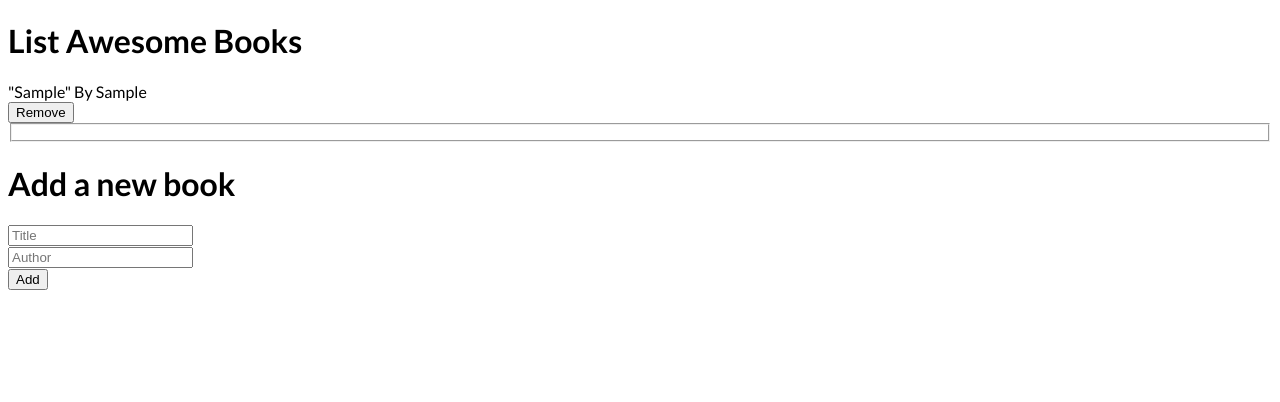
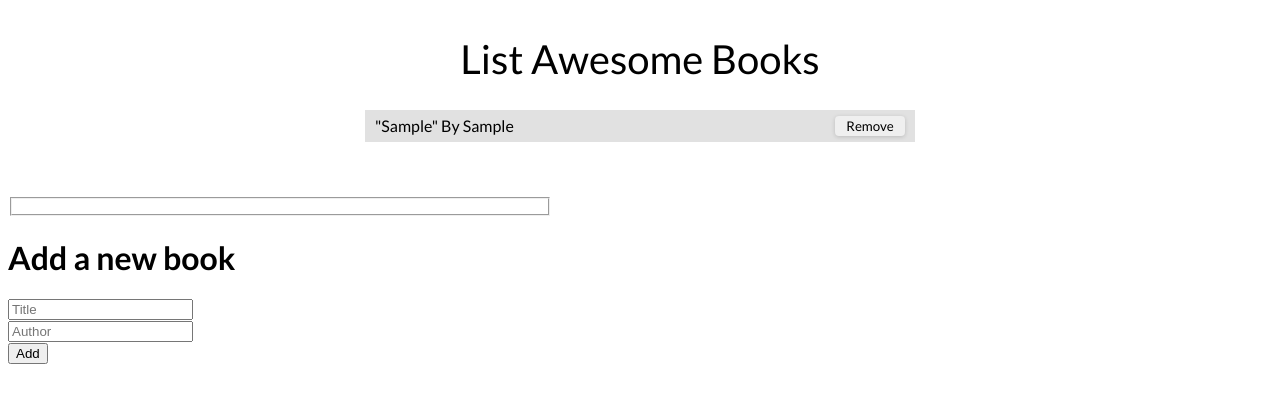
Before and after one commit to Ellyboi/Awesome-book, a website: page index.html in a window 1280 px wide. Both pictures are taken after typing "Sample", "Sample" into the empty fields and a click on the button "Add". Drawn offline with Linux system fonts and the light colour scheme.

Commit message:
refactor awesome book style

```diff
--- a/stylesheet.css
+++ b/stylesheet.css
@@ -2,3 +2,58 @@ body {
   background-color: white;
   font-family: 'Lato', sans-serif;
 }
+
+fieldset {
+  background-color: white;
+  width: 40vw;
+}
+
+.line {
+  height: 1px;
+  width: 10vw;
+  background-color: black;
+  align-items: center;
+}
+
+.books-container {
+  display: flex;
+  flex-direction: column;
+  align-items: center;
+  margin-bottom: 55px;
+}
+
+.btn-remove-item {
+  font-family: 'Lato', sans-serif;
+  border: none;
+  cursor: pointer;
+  height: 20px;
+  width: 70px;
+  border-radius: 4px;
+  box-shadow: rgba(0, 0, 0, 0.16) 0 1px 4px;
+}
+
+.container-book-list {
+  width: 100%;
+  display: flex;
+  flex-direction: column;
+  max-width: 550px;
+  line-height: 200%;
+}
+
+.book-row {
+  font-family: 'Lato', sans-serif;
+  display: flex;
+  align-items: center;
+  justify-content: space-between;
+  padding: 0 10px;
+  background-color: #f1f1f1;
+}
+
+.first-title {
+  font-size: 40px;
+  font-weight: 400;
+}
+
+.book-row:nth-child(even) {
+  background-color: rgb(225, 225, 225);
+}
```
